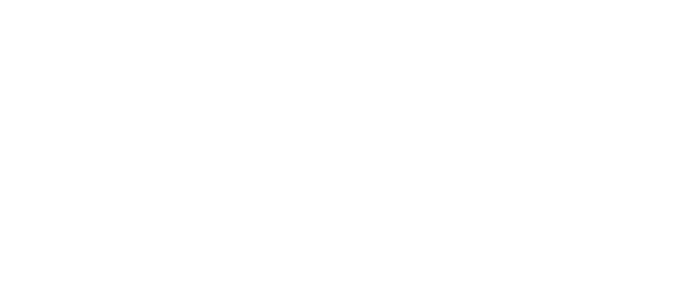
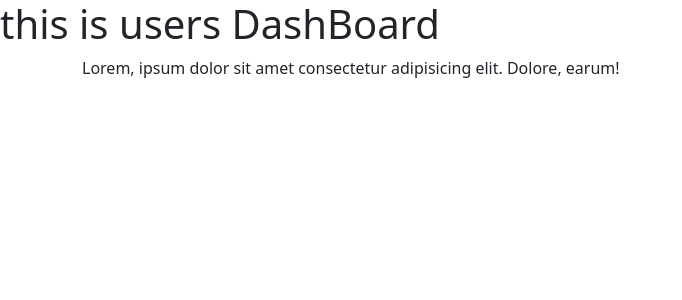
Before and after one commit to chaitanya-dange/e-store, a React (Create React App) app: page /user in a window 1280 px wide. Before the commit this address had no page. Shown: the top 300 px of the page, without its empty margins (0-682 px from the left). Built offline with nearby package versions, Linux system fonts and the light colour scheme.

Commit message:
simple nested routing with dashboard and profile of user

```diff
--- a/src/App.js
+++ b/src/App.js
@@ -4,6 +4,8 @@
 import About from './pages/About'
 import {BrowserRouter, Route, Routes} from 'react-router-dom'
 import ContactUs from './pages/ContactUs';
+import DashBoard from './pages/user/DashBoard';
+import  Profile  from './pages/user/Profile';
 
 
 function App() {
@@ -13,6 +15,10 @@
         <Routes>
              <Route path='/about' element={<About/>}/>
              <Route  path='/contactus' element={<ContactUs/>}/>
+
+             <Route path='/user' element={<DashBoard/>}>
+                <Route path='/user/profile' element={<Profile/>}/>
+             </Route>
         </Routes>
     </BrowserRouter>
     </>
--- /dev/null
+++ b/src/pages/user/DashBoard.jsx
@@ -0,0 +1,17 @@
+import React from 'react'
+import { Outlet } from 'react-router-dom'
+
+const DashBoard = () => {
+  return (
+    <div>
+      <h1>this is users DashBoard</h1>
+      <div className="container">
+        Lorem, ipsum dolor sit amet consectetur adipisicing elit. Dolore, earum!
+      </div>
+
+
+    </div>
+  )
+}
+
+export default DashBoard
--- /dev/null
+++ b/src/pages/user/Profile.jsx
@@ -0,0 +1,9 @@
+import React from 'react'
+
+const Profile = () => {
+  return (
+    <div>this is Profile from user ... volla </div>
+  )
+}
+
+export default Profile
```
